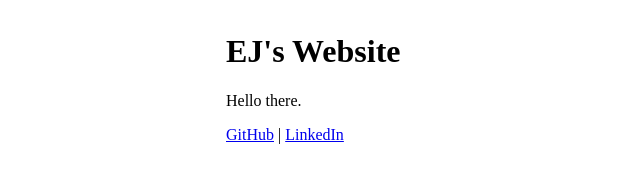
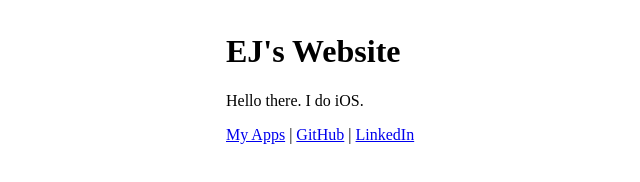
Before and after one commit to ejprok/website, a plain HTML site: page index.html in a window 1280 px wide. Shown: the whole page, without its empty margins (30-670 px from the left). Drawn offline with Linux system fonts and the light colour scheme.

Commit message:
Add link to App Store

```diff
--- a/index.html
+++ b/index.html
@@ -13,8 +13,9 @@
   <body>
       <h1>EJ's Website</h1>
 
-      <p> Hello there. </p>
+      <p> Hello there. I do iOS.</p>
 
+      <a href="https://apps.apple.com/us/developer/edward-prokopik/id1077587110">My Apps</a> |
       <a href="https://github.com/ejprok">GitHub</a> |
       <a href="https://www.linkedin.com/in/edward-prokopik/">LinkedIn</a>
   </body>
```
